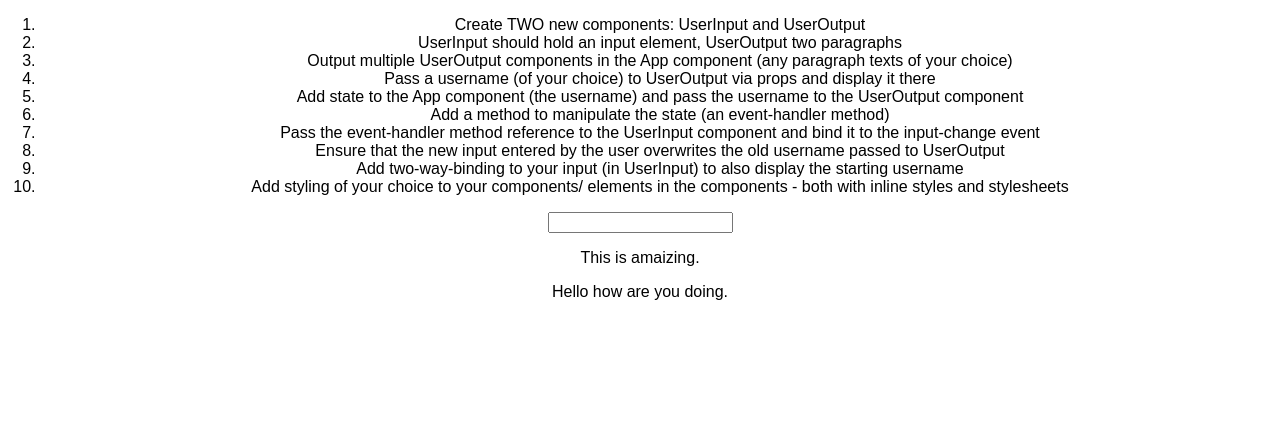
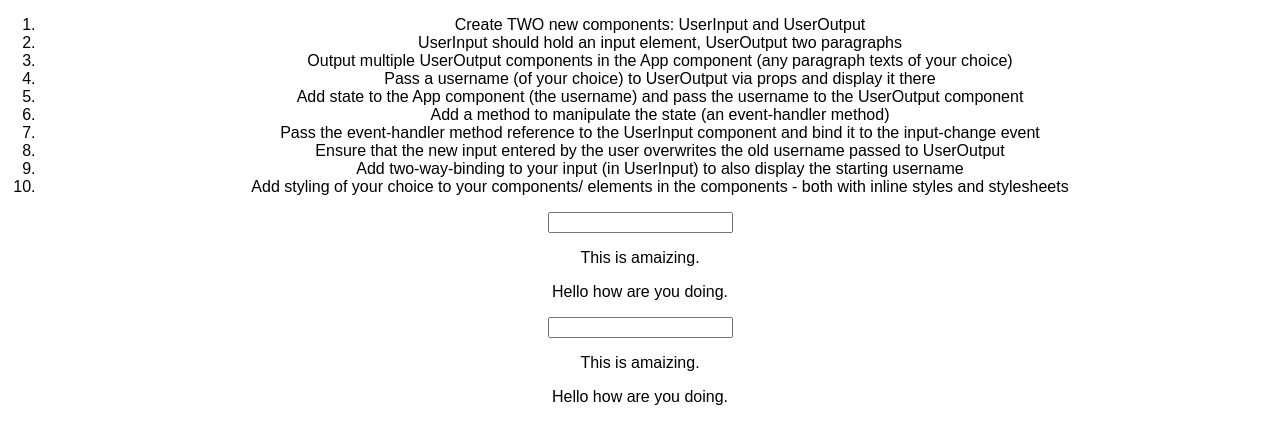
Before and after one commit to Moise-code/react-first-practice, a React (Create React App) app in the folder first-practice/: page / in a window 1280 px wide. Shown: the top 444 px of the page. Built offline with nearby package versions, Linux system fonts and the light colour scheme; the HTML template or start-up script is replaced by a standard one.

Commit message:
adding the user name using props

```diff
--- a/first-practice/src/App.js
+++ b/first-practice/src/App.js
@@ -17,11 +17,13 @@ class App extends Component {
           <li>Pass the event-handler method reference to the UserInput component and bind it to the input-change event</li>
           <li>Ensure that the new input entered by the user overwrites the old username passed to UserOutput</li>
           <li>Add two-way-binding to your input (in UserInput) to also display the starting username</li>
-          <li>Add styling of your choice to your components/ elements in the components - both with inline styles and stylesheets</li>
+          <li> Add styling of your choice to your components/ elements in the components - both with inline styles and stylesheets</li>
         </ol>
 
         <UserInput />
-        <UserOutput />
+        <UserOutput userName = "Byiringiro" />
+        <UserInput userName="Bugingo" />
+        <UserOutput userName="Kirenga" />
       </div>
     );
   }
```
